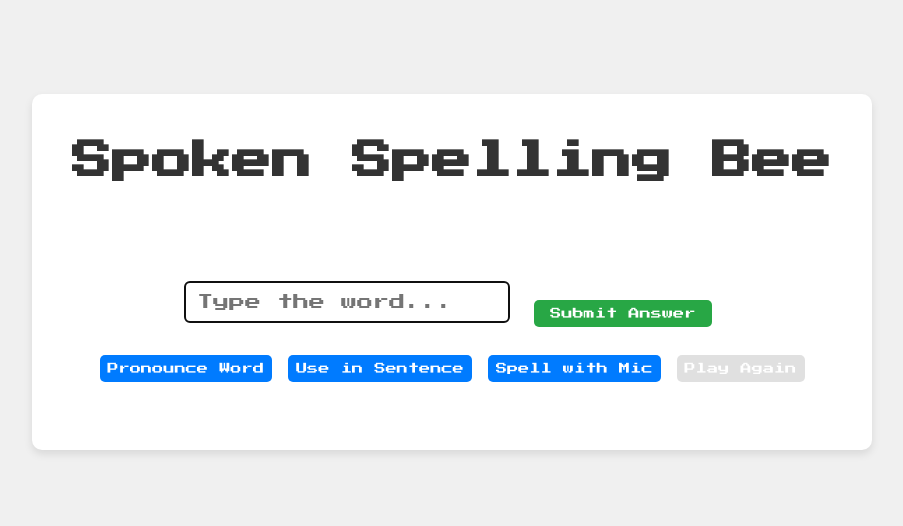
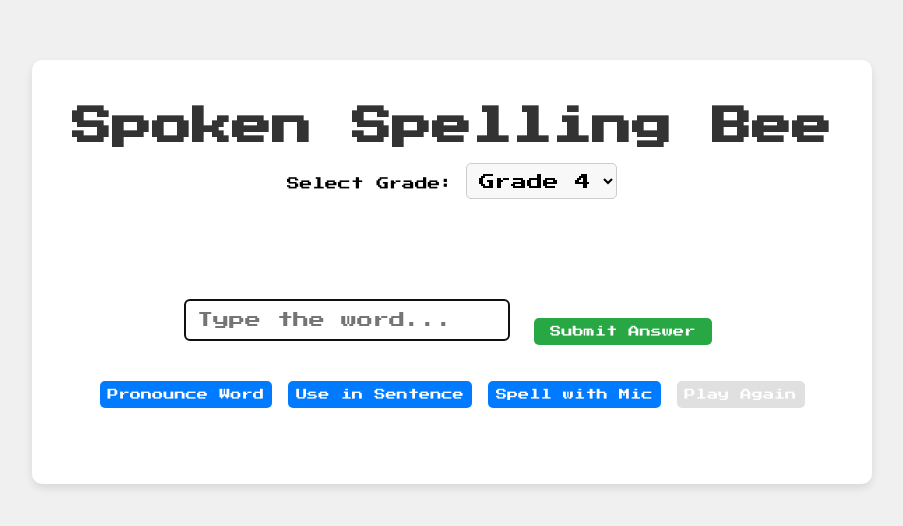
Before and after one commit to bilalshirazi/spellingbee, a plain HTML site: page index.html in a window 1280 px wide. Shown: the part 118-644 px from the top of the page, without its empty margins (188-1091 px from the left). Drawn offline with Linux system fonts and the light colour scheme.

Commit message:
Update index.html
fixed extra spaces in word and allow the user to select their grade

```diff
--- a/index.html
+++ b/index.html
@@ -135,6 +135,8 @@
             border-radius: 5px;
             cursor: pointer;
             font-family: 'Press Start 2P', cursive;
+            margin: 0.5rem;
+            font-size: 0.7rem;
         }
 
         #audio-controls button:hover {
@@ -184,12 +186,41 @@
             width: 100%;
             justify-content: center;
         }
+        #grade-select-container {
+            margin-bottom: 1rem;
+            font-size: 0.8rem;
+            font-family: 'Press Start 2P', cursive;
+        }
+        #grade-select {
+            padding: 0.5rem;
+            border-radius: 5px;
+            border: 1px solid #ccc;
+            font-family: 'Press Start 2P', cursive;
+            font-size: 0.8rem;
+            background-color: #f8f8f8;
+        }
+        @media (min-width: 640px) {
+            #grade-select {
+                font-size: 1rem;
+            }
+        }
 
     </style>
 </head>
 <body>
     <div id="game-container">
         <h1>Spoken Spelling Bee</h1>
+
+        <div id="grade-select-container">
+            <label for="grade-select">Select Grade:</label>
+            <select id="grade-select">
+                <option value="4">Grade 4</option>
+                <option value="5">Grade 5</option>
+                <option value="6">Grade 6</option>
+                <option value="7">Grade 7</option>
+            </select>
+        </div>
+
         <div id="word-display"></div>
         <div class="input-container">
             <input type="text" id="spelling-input" placeholder="Type the word..." />
@@ -217,11 +248,12 @@
         const useInSentenceButton = document.getElementById("use-in-sentence-button");
         const submitButton = document.getElementById("submit-button");
         const microphoneButton = document.getElementById("microphone-button");
+        const gradeSelect = document.getElementById("grade-select"); // New element
         const gameContainer = document.getElementById("game-container");
 
-        // Use the word list from the image.
-        const wordList = [
-            // Grade 4 words
+        // Structured word list by grade
+        const wordListsByGrade = {
+            "4": [
                 { word: "rattler", sentence: "The snake's ______ warned us of its presence." },
                 { word: "medley", sentence: "The band played a ______ of popular songs." },
                 { word: "difficult", sentence: "The math problem was very ______." },
@@ -272,7 +304,8 @@
                 { word: "breadwinner", sentence: "My father is the ______ of our family." },
                 { word: "worrywart", sentence: "Don't be such a ______." },
                 { word: "cymbals", sentence: "The drummer crashed the ______." },
-            // Grade 5 words
+            ],
+            "5": [
                 { word: "dispel", sentence: "His words helped to ______ my fears." },
                 { word: "phrasing", sentence: "The careful ______ of the question was important." },
                 { word: "coffee", sentence: "I like to drink hot ______ in the morning." },
@@ -323,7 +356,8 @@
                 { word: "beret", sentence: "He wore a stylish ______ on his head." },
                 { word: "evaporation", sentence: "Water turns into vapor through ______." },
                 { word: "vigorously", sentence: "He shook the bottle ______ to mix the ingredients." },
-            // Grade 6 words
+            ],
+            "6": [
                 { word: "boycott", sentence: "Consumers decided to ______ the company's products." },
                 { word: "impulse", sentence: "He bought the car on a sudden ______." },
                 { word: "winsome", sentence: "Her ______ smile charmed everyone." },
@@ -374,7 +408,8 @@
                 { word: "vague", sentence: "His instructions were very ______." },
                 { word: "cumulus", sentence: "Fluffy ______ clouds filled the sky." },
                 { word: "montage", sentence: "The film opened with a ______ of old photographs." },
-            // Grade 7 words
+            ],
+            "7": [
                 { word: "query", sentence: "I have a ______ about the new policy." },
                 { word: "maximum", sentence: "The ______ speed limit is 60 miles per hour." },
                 { word: "territory", sentence: "The dog marked its ______." },
@@ -425,14 +460,17 @@
                 { word: "pancetta", sentence: "The pasta dish had crispy ______." },
                 { word: "braille", sentence: "She read the book in ______." },
                 { word: "gibbous", sentence: "The moon was in its ______ phase." }
-        ];
+            ]
+        };
 
+        let currentGrade = gradeSelect.value; // Get initial selected grade
+        let currentWordList = wordListsByGrade[currentGrade]; // Set initial word list
         let currentWordIndex = 0;
         let correctCount = 0;
         let incorrectCount = 0;
         let currentWord = "";
         let isMuted = false;
-        let wordOrder = []; // Array to store the order of words
+        let wordOrder = []; // Array to store the order of words for the current game
         let currentSentence = "";
         let spellingMode = "word"; // "word" or "letter"
         let recognition;
@@ -440,10 +478,26 @@
 
 
         function displayWord() {
-            if (wordOrder.length === 0) {
-                // If it's the first word, shuffle the array
-                wordOrder = shuffleArray([...wordList]); // Create a copy to not modify original
+            // If starting a new game or changing grade, shuffle the list for the selected grade
+            if (wordOrder.length === 0 || currentWordList !== wordListsByGrade[currentGrade]) {
+                currentWordList = wordListsByGrade[currentGrade];
+                wordOrder = shuffleArray([...currentWordList]); // Create a copy to not modify original
+                currentWordIndex = 0; // Reset index for new list
             }
+
+            // Handle end of list for current grade
+            if (currentWordIndex >= wordOrder.length) {
+                feedback.textContent = `Grade ${currentGrade} words completed! Correct: ${correctCount}, Incorrect: ${incorrectCount}`;
+                nextWordButton.style.display = "none";
+                playAgainButton.disabled = false;
+                spellingInput.disabled = true;
+                submitButton.style.display = "none";
+                pronounceButton.disabled = true;
+                useInSentenceButton.disabled = true;
+                microphoneButton.disabled = true;
+                return;
+            }
+
             currentWord = wordOrder[currentWordIndex].word.toLowerCase();
             wordDisplay.textContent = currentWord;
             wordDisplay.classList.remove("reveal-word");
@@ -463,10 +517,9 @@
 
         function checkSpelling() {
             const userGuess = spellingInput.value.toLowerCase();
-            // Find the original index of the current word in the full wordList
-            // This ensures the word number corresponds to the PDF's numbering
-            let originalWordIndex = wordList.findIndex(item => item.word.toLowerCase() === currentWord);
-            let wordNumber = originalWordIndex !== -1 ? originalWordIndex + 1 : currentWordIndex + 1;
+            // Find the original index of the current word in the full wordList for the current grade
+            let originalWordIndex = currentWordList.findIndex(item => item.word.toLowerCase() === currentWord);
+            let wordNumber = originalWordIndex !== -1 ? originalWordIndex + 1 : "N/A"; // Fallback if not found
 
 
             if (userGuess === currentWord) {
@@ -489,7 +542,7 @@
             microphoneButton.disabled = true; // Disable mic after checking
 
             if (currentWordIndex >= wordOrder.length - 1) {
-                feedback.textContent = `Game Over! Correct: ${correctCount}, Incorrect: ${incorrectCount}`;
+                feedback.textContent = `Grade ${currentGrade} words completed! Correct: ${correctCount}, Incorrect: ${incorrectCount}`;
                 nextWordButton.style.display = "none";
                 playAgainButton.disabled = false; // Enable play again at end
             }
@@ -497,23 +550,21 @@
 
         function nextWord() {
             currentWordIndex++;
-            if (currentWordIndex < wordOrder.length) {
-                displayWord();
-            }
+            displayWord(); // Call displayWord to handle next word or end of list
         }
 
         function playAgain() {
             currentWordIndex = 0;
             correctCount = 0;
             incorrectCount = 0;
-            wordOrder = []; // Reset word order to get new shuffle
+            wordOrder = []; // Reset word order to get new shuffle for the selected grade
             displayWord();
         }
 
         function pronounceWord() {
             if (!currentWord) return;
-
-            const utterance = new SpeechSynthesisUtterance(currentWord);
+            const textToSpeak = currentWord; // Explicitly define what's being spoken
+            const utterance = new SpeechSynthesisUtterance(textToSpeak);
             utterance.lang = 'en-US';
             utterance.rate = 0.8;
             speechSynthesis.speak(utterance);
@@ -521,7 +572,13 @@
 
         function useInSentence() {
             if (!currentWord) return;
-            const wordData = wordList.find(item => item.word.toLowerCase() === currentWord);
+            const wordData = currentWordList.find(item => item.word.toLowerCase() === currentWord);
+            if (!wordData || !wordData.sentence) { // Add a check for sentence existence
+                feedback.textContent = "No sentence available for this word.";
+                feedback.style.color = "orange";
+                return;
+            }
+
             // Sentence for speaking (with word)
             const spokenSentence = wordData.sentence.replace(/______/g, wordData.word);
             // Sentence for display (with blanks)
@@ -670,6 +727,12 @@
             }
         });
 
+        // Event listener for grade selection change
+        gradeSelect.addEventListener("change", () => {
+            currentGrade = gradeSelect.value;
+            playAgain(); // Restart the game with the new grade's word list
+        });
+
         // Start the game
         displayWord();
     </script>
```
Lines whose indentation alone changed are shown as unchanged.
